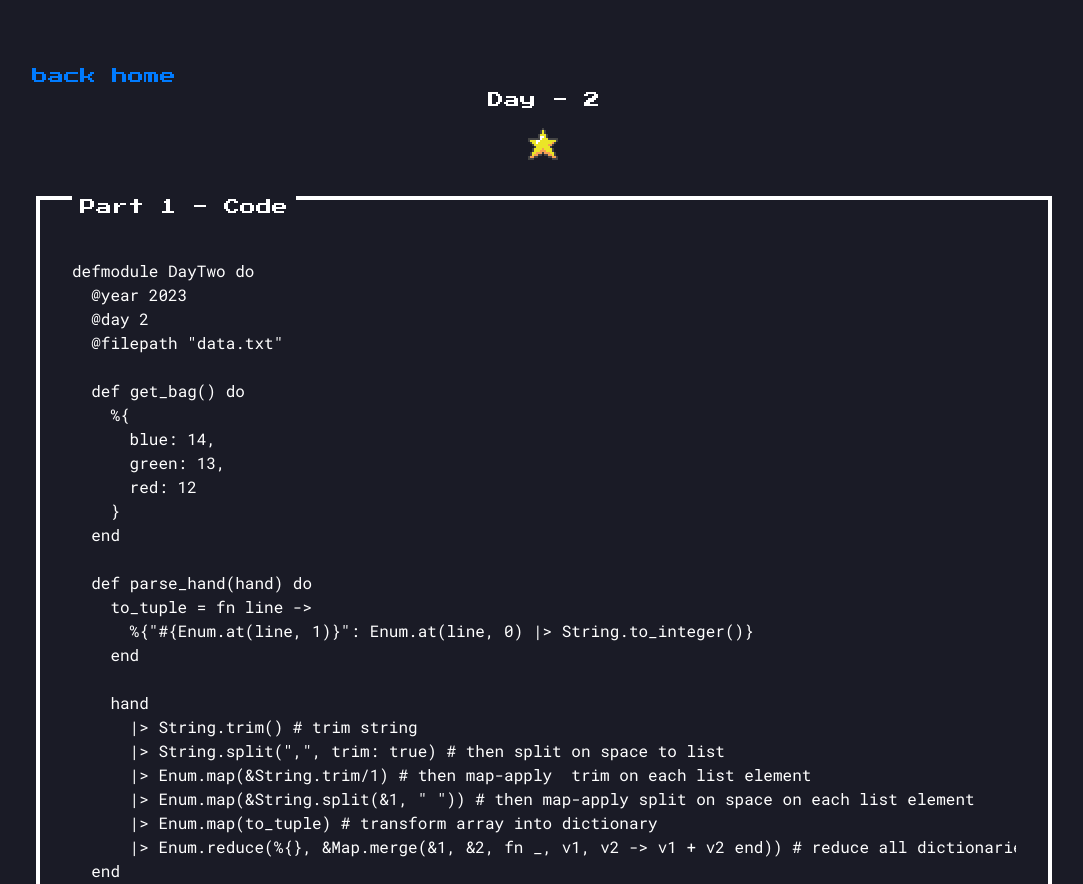
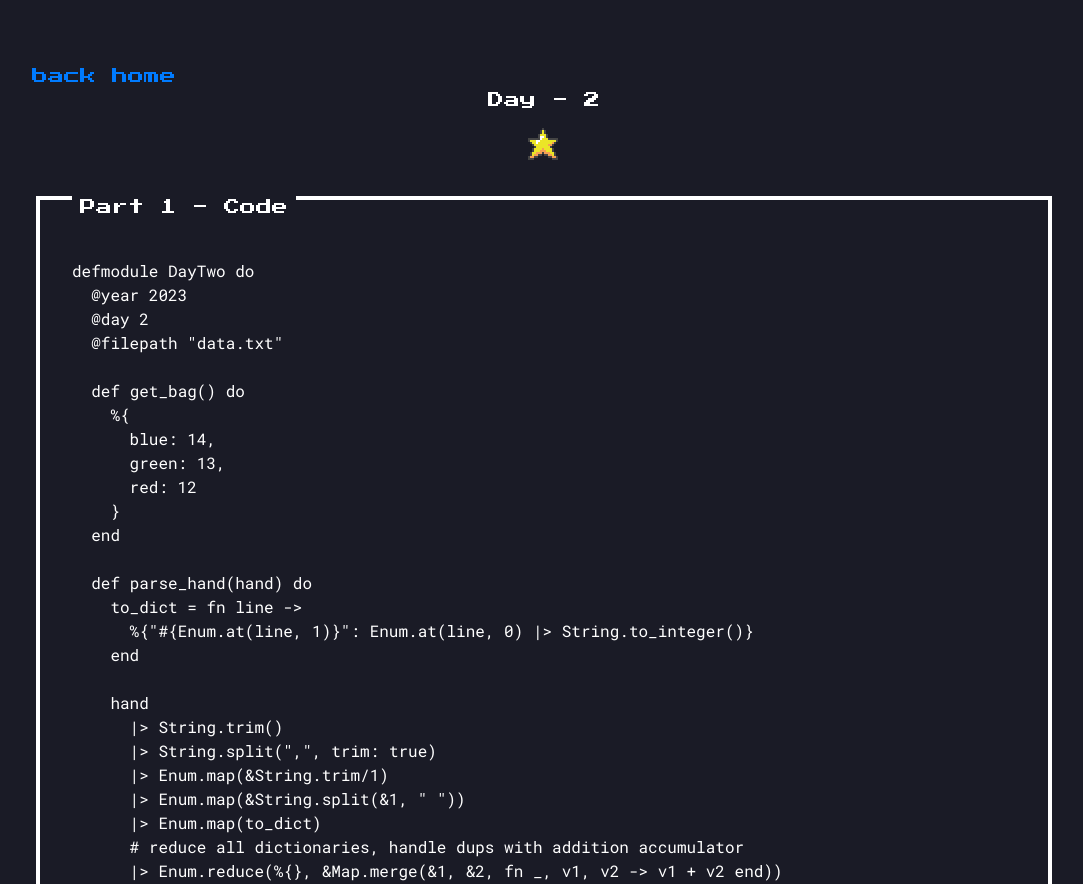
Before and after one commit to koalanis/advent-elixir-2023, a plain HTML site: page day2.html in a window 1280 px wide. Shown: the top 884 px of the page, without its empty margins (96-1179 px from the left). Drawn offline with nearby package versions, Linux system fonts and the light colour scheme; a small style sheet from the web is missing.

Commit message:
Deploying to gh-pages from @ koalanis/advent-elixir-2023@c2d0a037f55b27f15136e1c3e63ac8569a07aeb2 🚀

```diff
--- a/day2.html
+++ b/day2.html
@@ -118,17 +118,18 @@ defmodule DayTwo do
   end
 
   def parse_hand(hand) do
-    to_tuple = fn line ->
+    to_dict = fn line ->
       %{"#{Enum.at(line, 1)}": Enum.at(line, 0) |> String.to_integer()}
     end
 
     hand
-      |> String.trim() # trim string
-      |> String.split(",", trim: true) # then split on space to list
-      |> Enum.map(&String.trim/1) # then map-apply  trim on each list element
-      |> Enum.map(&String.split(&1, " ")) # then map-apply split on space on each list element
-      |> Enum.map(to_tuple) # transform array into dictionary
-      |> Enum.reduce(%{}, &Map.merge(&1, &2, fn _, v1, v2 -> v1 + v2 end)) # reduce all dictionaries, handle dups with addition accumulator
+      |> String.trim()
+      |> String.split(",", trim: true)
+      |> Enum.map(&String.trim/1)
+      |> Enum.map(&String.split(&1, " "))
+      |> Enum.map(to_dict)
+      # reduce all dictionaries, handle dups with addition accumulator
+      |> Enum.reduce(%{}, &Map.merge(&1, &2, fn _, v1, v2 -> v1 + v2 end))
   end
 
   def line_to_map(line) do
```
